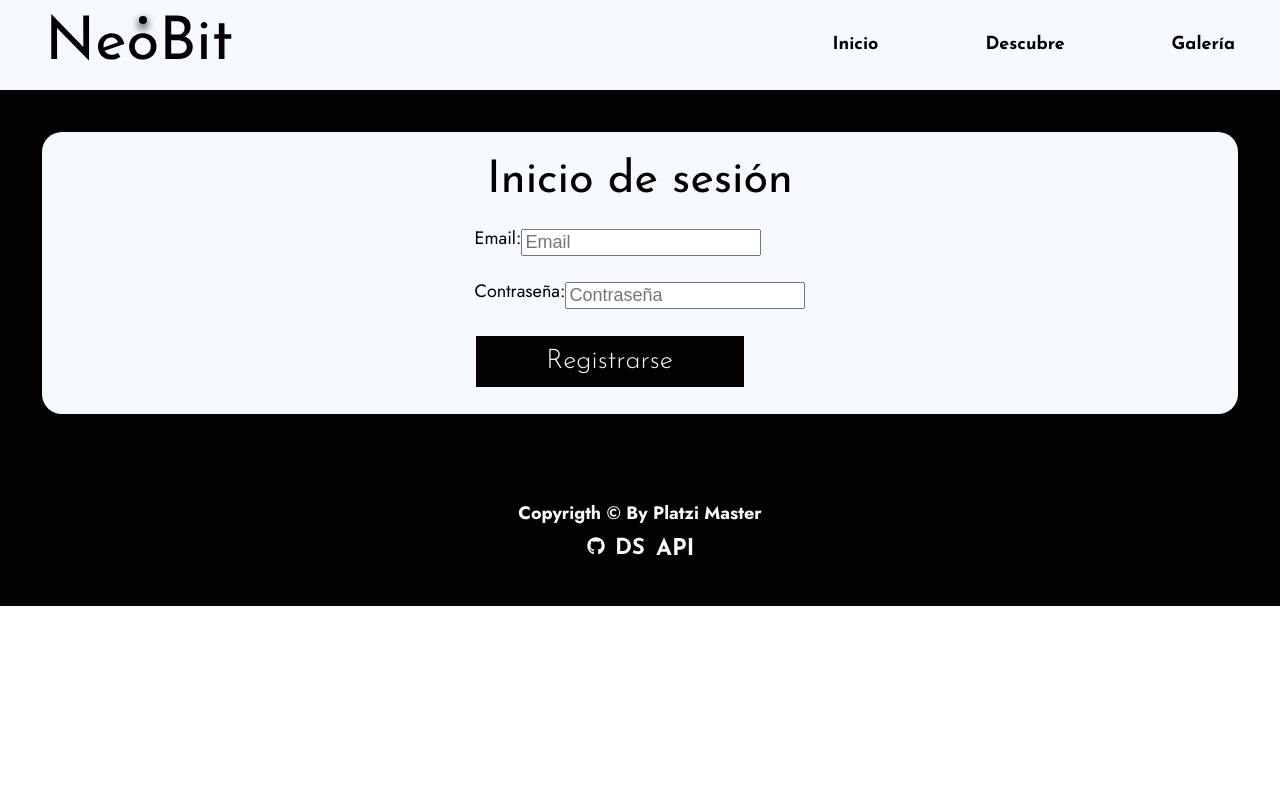
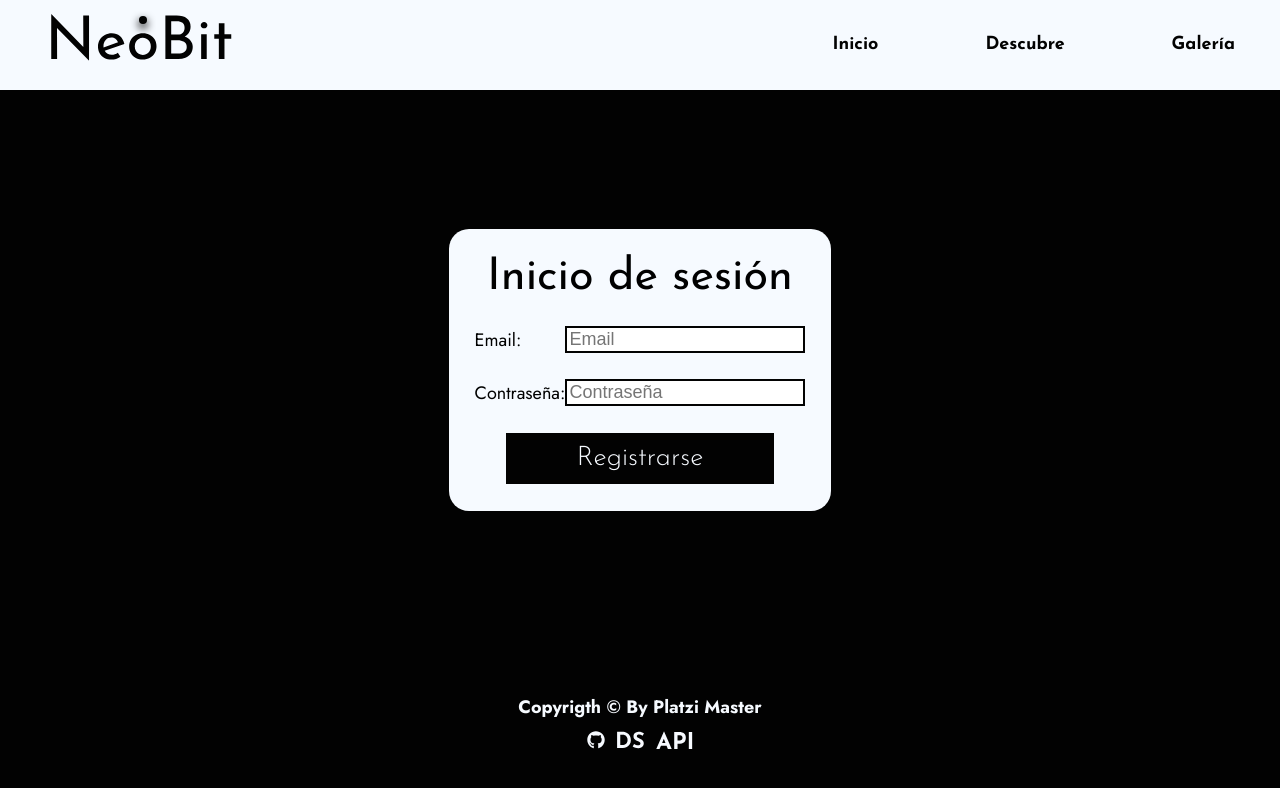
Before and after one commit to Neobit-master/Neobit-master.github.io, a React app: page /login in a window 1280 px wide. Shown: the top 788 px of the page. Built offline with nearby package versions, Linux system fonts and the light colour scheme.

Commit message:
The login api was added

```diff
--- a/src/containers/Login.jsx
+++ b/src/containers/Login.jsx
@@ -1,11 +1,30 @@
-import React from 'react';
+import React, { useRef } from 'react';
 
 const Login = () => {
+  const formRef = useRef(null);
+  const handleSubmit = (event) => {
+    event.preventDefault();
+    const formData = new FormData(formRef.current);
+    console.log(formData.get('email'), formData.get('password'))
+    fetch('http://ec2-54-234-62-6.compute-1.amazonaws.com:8080/api/graphql', {
+      method: 'POST',
+      headers: {
+        'Content-Type': 'application/json',
+        'Accept': 'application/json',
+      },
+      body: JSON.stringify({
+        query: `mutation {
+          login(username: "${formData.get('email')}", password: "${formData.get('password')}")
+        }`
+      })
+    })
+      .then(response => response.json())
+      .then(body => console.log(body));
+  }
   return (
     <div className="login">
-      <div className="login-container">
+      <form ref={formRef} className="login-container" onSubmit={handleSubmit}>
         <h2>Inicio de sesión</h2>
-        <form>
           <div className="input">
             <label htmlFor="email">Email:</label>
             <input type="email" name="email" id="email" placeholder="Email"/>
@@ -15,8 +34,7 @@ const Login = () => {
             <input type="password" name="password" id="password" placeholder="Contraseña"/>
           </div>
           <button className="button">Registrarse</button>
-        </form>
-      </div>
+      </form>
     </div>
   );
 };
--- a/src/styles/components/molecules/Input.scss
+++ b/src/styles/components/molecules/Input.scss
@@ -1,13 +1,13 @@
 .input {
   display: inline-flex;
+  align-items: center;
+  justify-content: space-between;
   font-family: $font-primary;
-  vertical-align: middle;
   label {
-    float: left;
     font-size: $font-size-p;
   }
   input {
-    float: right;
     font-size: $font-size-p;
+    border: $color-primary-black solid 2px;
   }
 }
--- a/src/styles/containers/Login.scss
+++ b/src/styles/containers/Login.scss
@@ -1,6 +1,13 @@
 .login {
+  display: flex;
+  justify-content: center;
+  align-items: center;
+  height: calc(100vh - 324px);
   padding: $space-section-medium;
   &-container {
+    display: inline-flex;
+    align-items: center;
+    flex-direction: column;
     padding: $space-elements-medium;
     border-radius: 20px;
     background-color: $color-primary-white;
@@ -8,11 +15,8 @@
     h2 {
       margin-bottom: $space-elements-medium;
     }
-    form {
-      display: inline-flex;
-      flex-flow: column;
-    }
     .input {
+      width: 100%;
       margin-bottom: $space-elements-medium;
     }
   }
```
